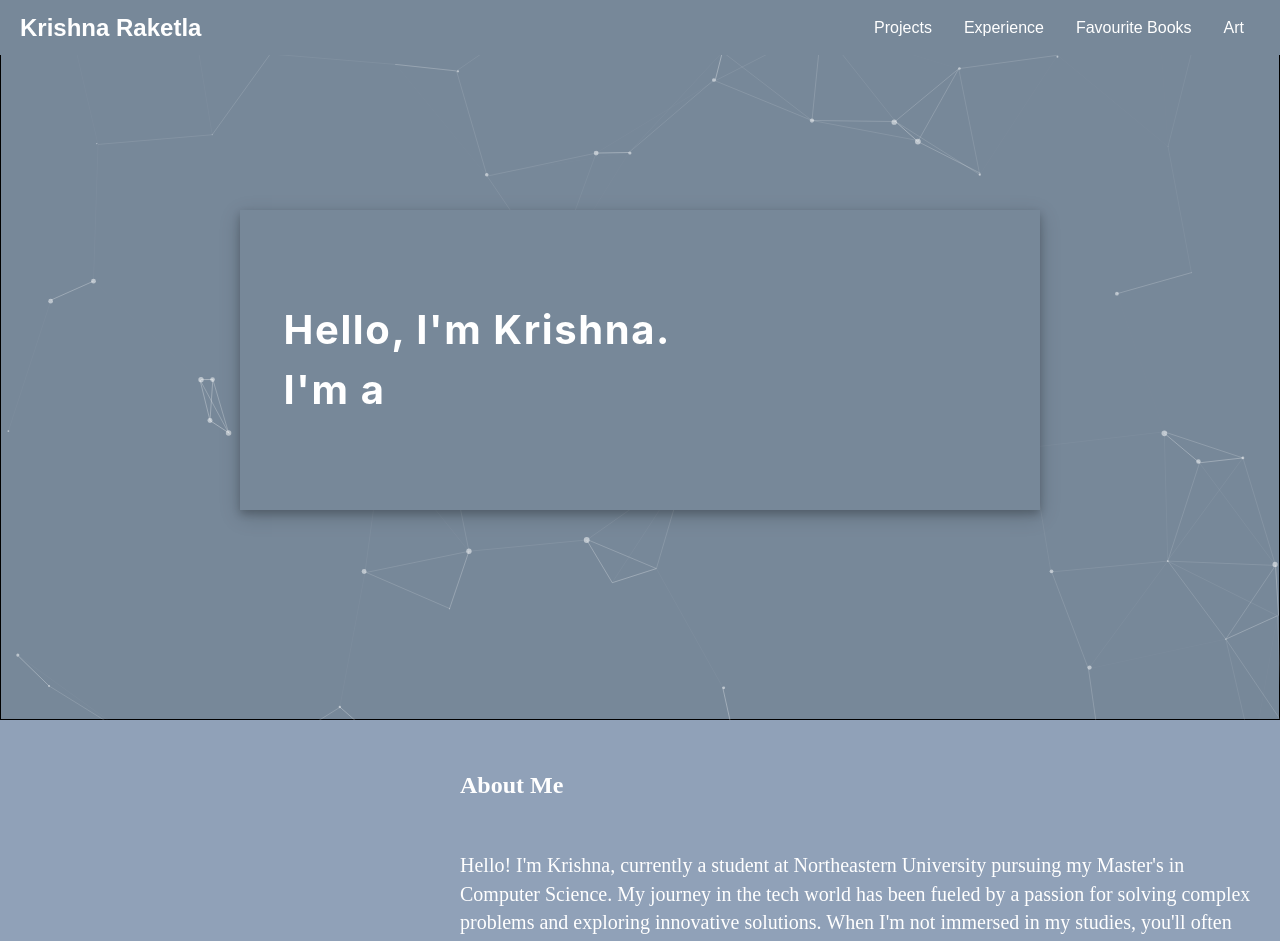
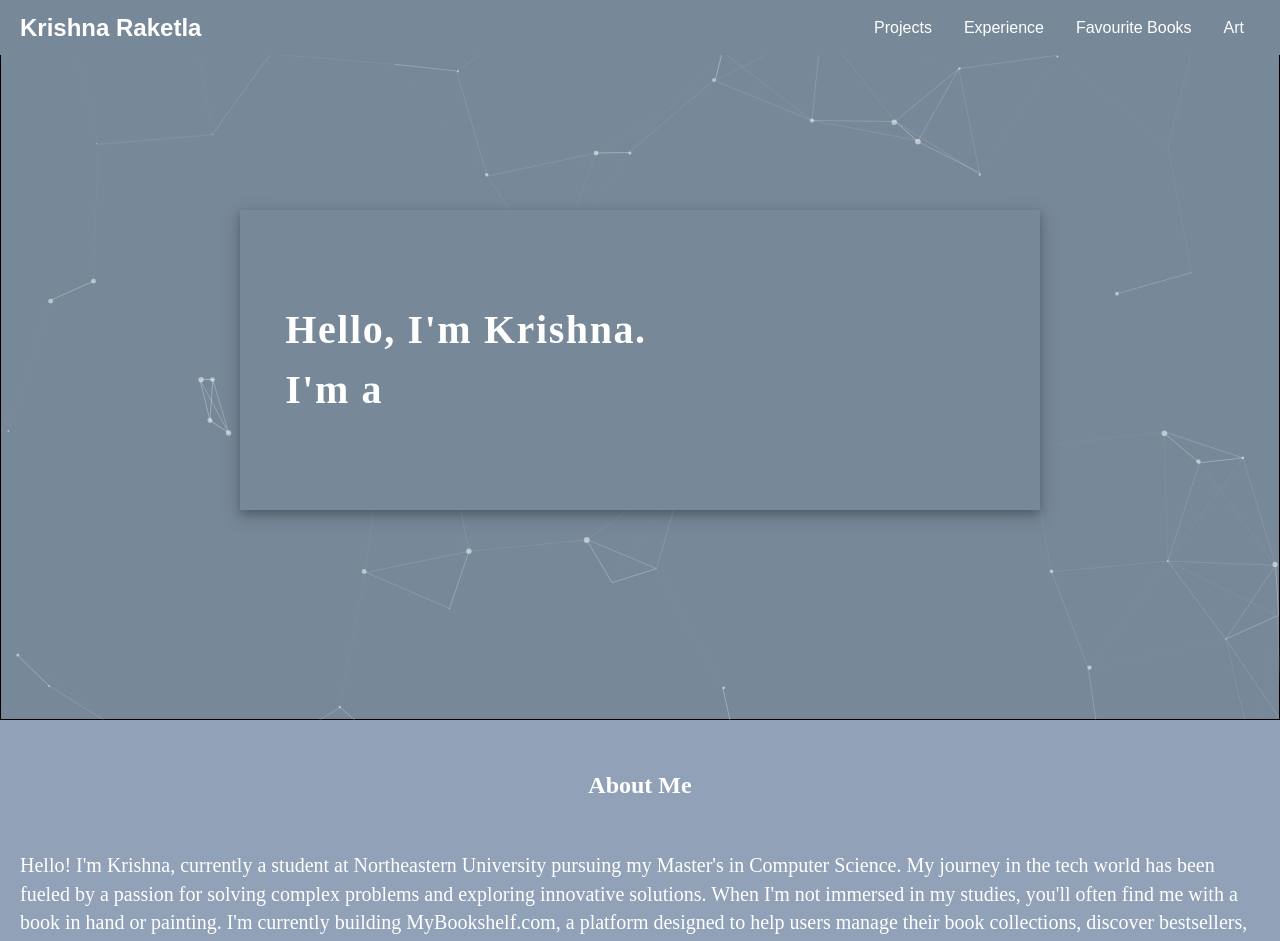
Before and after one commit to krishnaraketla/portfolio, a React (Create React App) app in the folder frontend/: page / in a window 1280 px wide. Shown: the top 941 px of the page. Built offline with nearby package versions, Linux system fonts and the light colour scheme; the HTML template or start-up script is replaced by a standard one.

Commit message:
font upate

```diff
--- a/frontend/src/index.css
+++ b/frontend/src/index.css
@@ -7,9 +7,7 @@
 
 body {
   margin: 0;
-  font-family: -apple-system, BlinkMacSystemFont, 'Segoe UI', 'Roboto', 'Oxygen',
-    'Ubuntu', 'Cantarell', 'Fira Sans', 'Droid Sans', 'Helvetica Neue',
-    sans-serif;
+  font-family: Malayalam MN;
   -webkit-font-smoothing: antialiased;
   -moz-osx-font-smoothing: grayscale;
 
--- a/frontend/src/styles/PageSection.css
+++ b/frontend/src/styles/PageSection.css
@@ -23,7 +23,7 @@
       color: var(--title-text-color);
       font-family: Malayalam MN;
       line-height: 91.16px;
-      text-align: left;
+      text-align: center;
   }
 
   .page-section-text {
@@ -31,7 +31,6 @@
       color: var(--body-text-color);
       font-size: 1.125rem;
       line-height: 1.6;
-      max-width: 800px;
       margin: 0;
       font-family: Malayalam MN;
       text-align: left;
```
